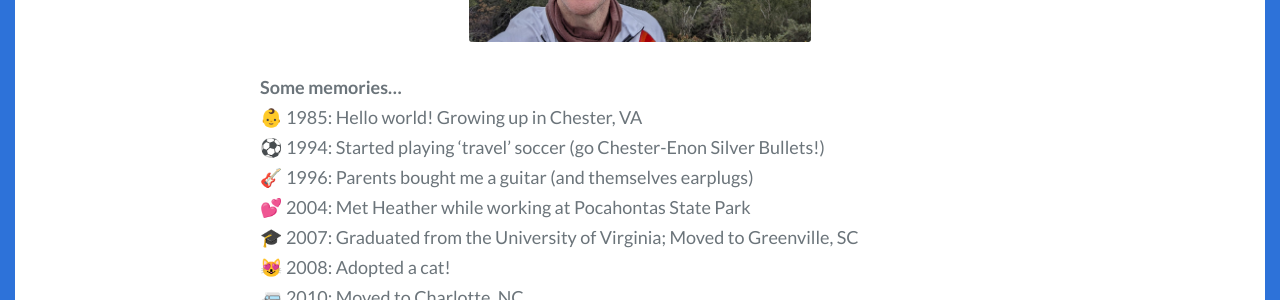
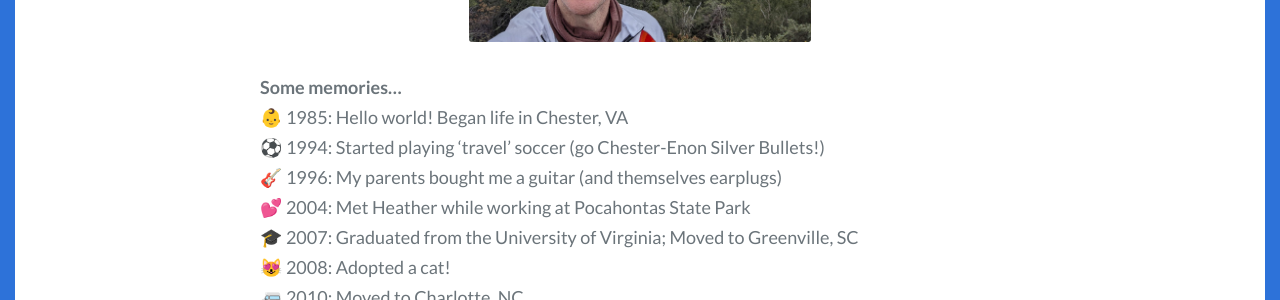
Before and after one commit to sethbarker/sethbarker.github.io, a Jekyll site: the page built from about.md, in a window 1280 px wide. Shown: the part 478-778 px from the top of the page. Built offline with Jekyll 4.4.1, drawn with Linux system fonts in a browser that asks for light colours; some web fonts are replaced.

Commit message:
Update about.md

```diff
--- a/about.md
+++ b/about.md
@@ -5,9 +5,9 @@ layout: page
   <p align="center"><img src="/images/about2.jpg" alt="Seth @ Emory Pass, NM" width="45%" height="45%"></p>
 
 **Some memories...** \
-👶 1985: Hello world! Growing up in Chester, VA \
+👶 1985: Hello world! Began life in Chester, VA \
 ⚽ 1994: Started playing 'travel' soccer (go Chester-Enon Silver Bullets!) \
-🎸 1996: Parents bought me a guitar (and themselves earplugs) \
+🎸 1996: My parents bought me a guitar (and themselves earplugs) \
 💕 2004: Met Heather while working at Pocahontas State Park \
 🎓 2007: Graduated from the University of Virginia; Moved to Greenville, SC \
 😻 2008: Adopted a cat! \
```
